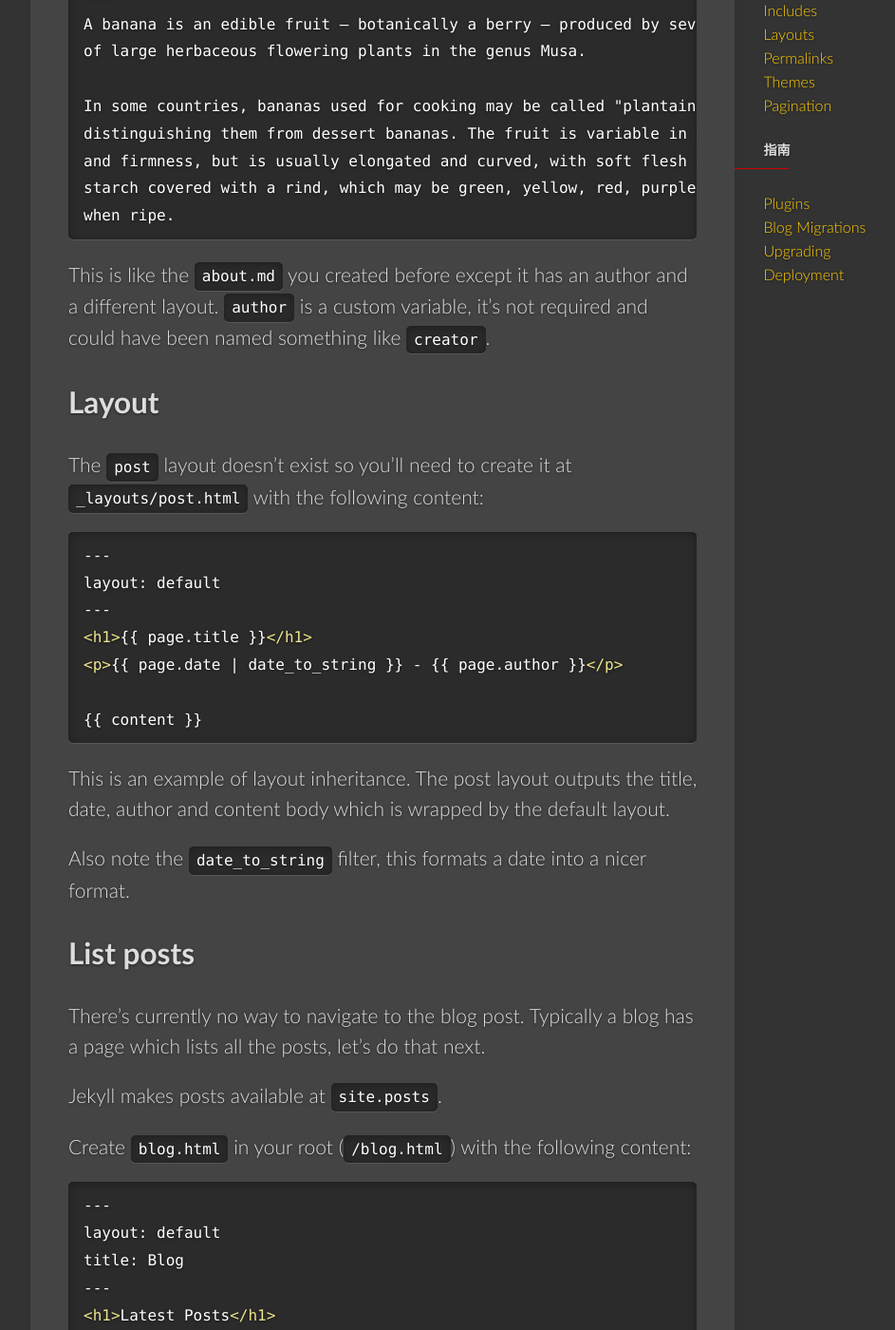
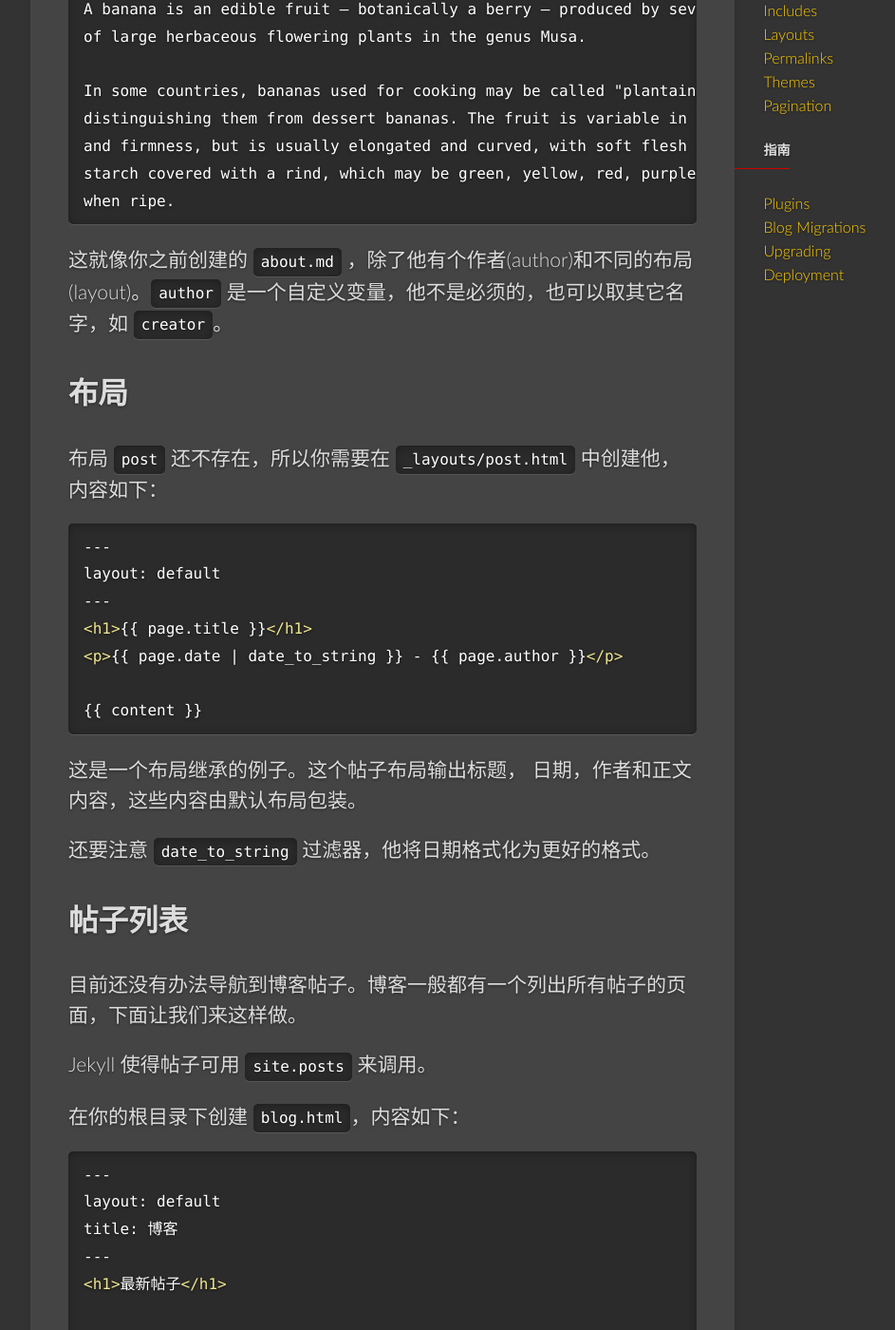
Before and after one commit to ysh825/ysh825.github.io, a Jekyll site: the page built from _docs/step-by-step/08-blogging.md, in a window 1280 px wide and 1400 px high, scrolled down 741 px. Shown: the whole window at 95% size, without its empty margins (139-1082 px from the left). Built offline with Jekyll 4.4.1, drawn with Linux system fonts in a browser that asks for light colours; comment, search, counter and statistics services are not loaded; some of the changed text lies outside the part shown.

Commit message:
Add files via upload

````diff
--- a/_docs/step-by-step/08-blogging.md
+++ b/_docs/step-by-step/08-blogging.md
@@ -1,19 +1,14 @@
 ---
 layout: step
-title: Blogging
+title: 博客
 position: 8
 ---
-You might be wondering how you can have a blog without a database. In true
-Jekyll style, blogging is powered by text files only.
+你可能想知道，没有数据库，怎么构建博客。在真正的 Jekyll 风格中，博客仅有文本文件驱动。
 
-## Posts
+## 帖子
+帖子文件位于一个名为 `_posts` 的文件夹中。帖子文件名使用一种特殊的格式：发布日期，然后是标题，跟着一个扩展名。
 
-Blog posts live in a folder called `_posts`. The filename for posts have a
-special format: the publish date, then a title, followed by an extension.
-
-Create your first post at `_posts/2018-08-20-bananas.md` with the
-following content:
-
+创建你的第一个帖子 `_posts/2018-08-20-bananas.md`，内容如下：
 ```markdown
 ---
 layout: post
@@ -29,14 +24,11 @@ starch covered with a rind, which may be green, yellow, red, purple, or brown
 when ripe.
 ```
 
-This is like the `about.md` you created before except it has an author and
-a different layout. `author` is a custom variable, it's not required and could
-have been named something like `creator`.
+这就像你之前创建的 `about.md` ，除了他有个作者(author)和不同的布局(layout)。`author` 是一个自定义变量，他不是必须的，也可以取其它名字，如 `creator`。
 
-## Layout
-
-The `post` layout doesn't exist so you'll need to create it at
-`_layouts/post.html` with the following content:
+## 布局
+布局 `post` 还不存在，所以你需要在
+`_layouts/post.html` 中创建他，内容如下：
 
 {% raw %}
 ```html
@@ -50,27 +42,23 @@ layout: default
 ```
 {% endraw %}
 
-This is an example of layout inheritance. The post layout outputs the title,
-date, author and content body which is wrapped by the default layout.
+这是一个布局继承的例子。这个帖子布局输出标题， 日期，作者和正文内容，这些内容由默认布局包装。
 
-Also note the `date_to_string` filter, this formats a date into a nicer format.
+还要注意 `date_to_string` 过滤器，他将日期格式化为更好的格式。
 
-## List posts
+## 帖子列表
+目前还没有办法导航到博客帖子。博客一般都有一个列出所有帖子的页面，下面让我们来这样做。
 
-There's currently no way to navigate to the blog post. Typically a blog has a
-page which lists all the posts, let's do that next.
+Jekyll 使得帖子可用 `site.posts` 来调用。
 
-Jekyll makes posts available at `site.posts`.
-
-Create `blog.html` in your root (`/blog.html`) with the following content:
-
+在你的根目录下创建 `blog.html`，内容如下：
 {% raw %}
 ```html
 ---
 layout: default
-title: Blog
+title: 博客
 ---
-<h1>Latest Posts</h1>
+<h1>最新帖子</h1>
 
 <ul>
   {% for post in site.posts %}
@@ -83,28 +71,25 @@ title: Blog
 ```
 {% endraw %}
 
-There's a few things to note with this code:
+这段代码需要注意以下几点：
 
-* `post.url` is automatically set by Jekyll to the output path of the post
-* `post.title` is pulled from the post filename and can be overridden by
-setting `title` in front matter
-* `post.excerpt` is the first paragraph of content by default
+* `post.url` 由 Jekyll 自动设置为帖子的输出路径
+* `post.title` 取自帖子文件名，可以通过在 front matter 中设置 `title` 来覆盖
+* `post.excerpt` 默认为内容第一段
 
-You also need a way to navigate to this page through the main navigation. Open
-`_data/navigation.yml` and add an entry for the blog page:
-
+你还需要一个从主导航导航到此页的方法。打开
+`_data/navigation.yml` 并为博客添加一个条目：
 ```yaml
-- name: Home
+- name: 主页
   link: /
-- name: About
+- name: 关于
   link: /about.html
-- name: Blog
+- name: 博客
   link: /blog.html
 ```
 
-## More posts
-
-A blog isn't very exciting with a single post. Add a few more:
+## 更多帖子
+只有一篇帖子的博客很没意思。再添加一些：
 
 `_posts/2018-08-21-apples.md`:
 
@@ -139,7 +124,6 @@ golden flesh with rows of tiny, black, edible seeds. The fruit has a soft
 texture, with a sweet and unique flavor.
 ```
 
-Open <a href="http://localhost:4000" target="_blank" data-proofer-ignore>http://localhost:4000</a> and have
-a look through your blog posts.
+打开 <a href="http://localhost:4000" target="_blank" data-proofer-ignore>http://localhost:4000</a> 看看你的博客帖子。
 
-Next we'll focus on creating a page for each post author.
+接下来，我们将重点为每个帖子作者创建一个页面。
````
Also changed, not shown: _docs/step-by-step/07-assets.md (+17 -28 lines).
